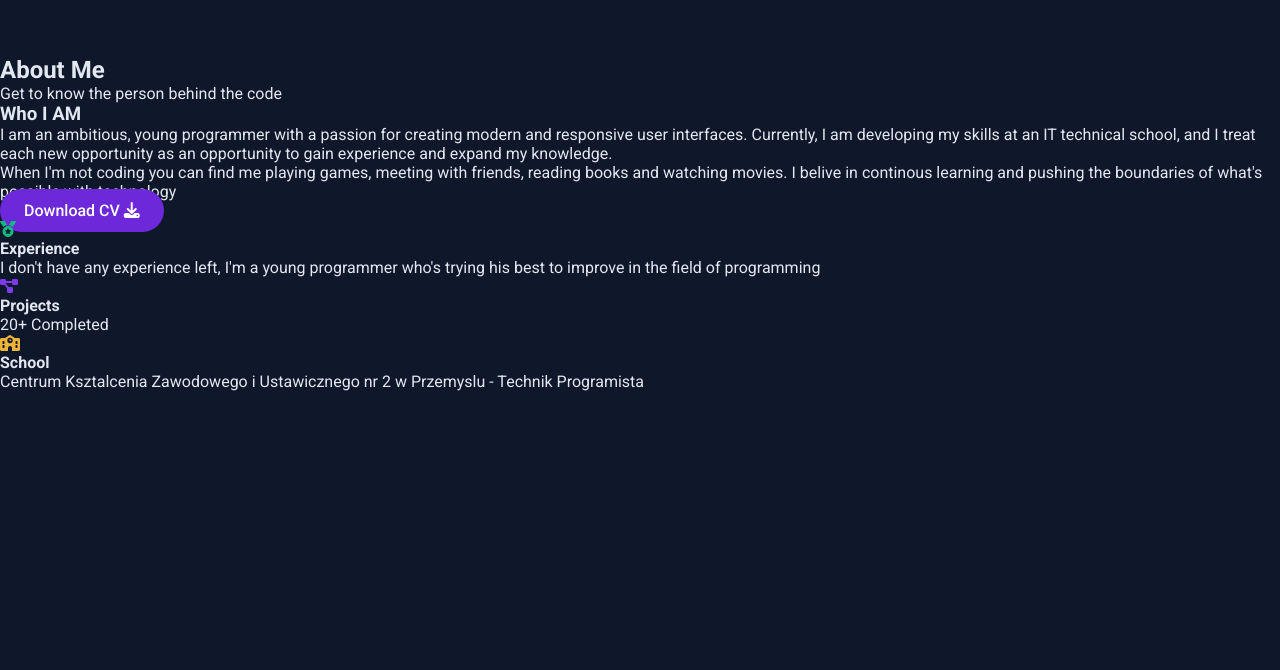
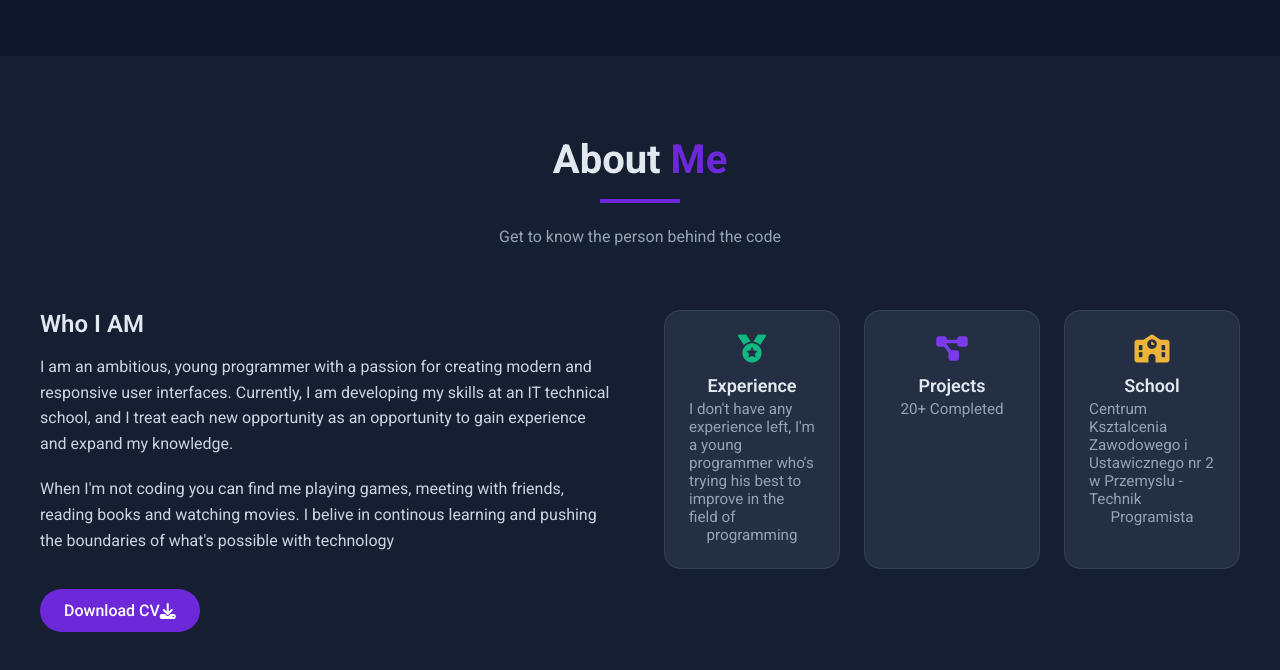
Before and after one commit to Cooki3GOD/Portfolio-Website, a plain HTML site: page index.html in a window 1280 px wide. Shown: the part 744-1414 px from the top of the page. Before the commit the page ends 1135 px from the top, so only its background shows below. Drawn offline with Linux system fonts and the light colour scheme.

Commit message:
Add styles for about section

```diff
--- a/style.css
+++ b/style.css
@@ -243,3 +243,119 @@ nav {
         height: 24rem;
     }
 }
+
+.about {
+    padding: 5rem 1.5rem;
+    background-color: rgba(30, 41, 59, 0.5);
+}
+
+.aboutContainer {
+    max-width: 1200px;
+    margin: 0 auto;
+}
+
+.aboutHeader {
+    text-align: center;
+    margin-bottom: 4rem;
+}
+
+.aboutTittle {
+    font-size: 2.5rem;
+    font-weight: bold;
+    margin-bottom: 1rem;
+    color: #e2e8f0;
+}
+
+.aboutTittle span {
+    color: var(--primary);
+}
+
+.aboutDevider {
+    width: 5rem;
+    height: 4px;
+    background-color: var(--primary);
+    margin: 0 auto 1.5rem;
+}
+
+.aboutSubText {
+    max-width: 700px;
+    margin: 0 auto;
+    color: #94a3b8;
+    font-size: 1rem;
+}
+
+.aboutContent {
+    display: flex;
+    flex-direction: column;
+    gap: 3rem;
+}
+
+.aboutText {
+    flex: 1;
+}
+
+.aboutText p {
+    color: #cbd5e1;
+    margin-bottom: 1.25rem;
+    line-height: 1.6;
+}
+
+.aboutSubHeading {
+    font-size: 1.5rem;
+    font-weight: 600;
+    margin-bottom: 1rem;
+    color: #e2e8f0;
+}
+
+.aboutCVButton {
+    display: inline-flex;
+    align-items: center;
+    margin-top: 1rem;
+}
+
+.aboutCards {
+    display: grid;
+    grid-template-columns: repeat(3, 1fr);
+    gap: 1.5rem;
+    flex: 1;
+}
+
+.aboutCard {
+    background-color: rgba(51, 65, 85, 0.5);
+    padding: 1.5rem;
+    border-radius: 1rem;
+    border: 1px solid #334155;
+    color: #e2e8f0;
+    transition: all 0.3s ease;
+    text-align-last: center;
+}
+
+.aboutIcon {
+    font-size: 1.75rem;
+    margin-bottom: 0.75rem;
+    display: inline-block;
+}
+
+.aboutCard h4 {
+    font-size: 1.125rem;
+    font-weight: 600;
+    margin-bottom: 0.25rem;
+}
+
+.aboutCard p {
+    color: #94a3b8;
+    font-size: 0.95rem;
+}
+
+@media screen and (min-width: 1024px){
+    .aboutContent {
+        flex-direction: row;
+        align-items: flex-start;
+    }
+}
+
+@media screen and (max-width: 768px){
+    .aboutCards {
+        grid-template-columns: 1fr;
+    }
+}
```
